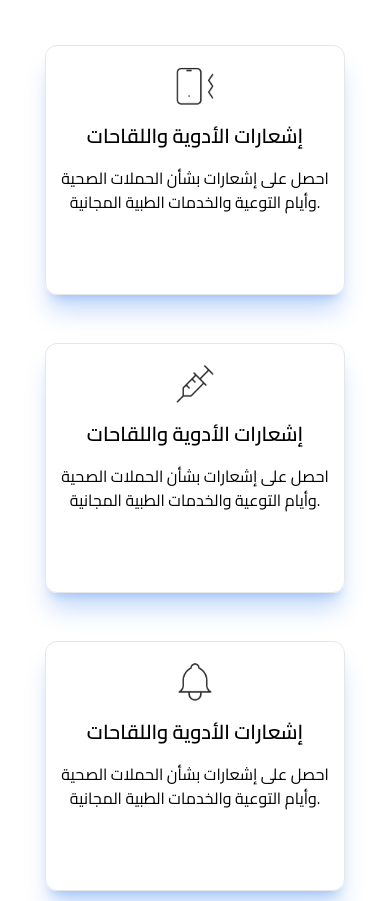
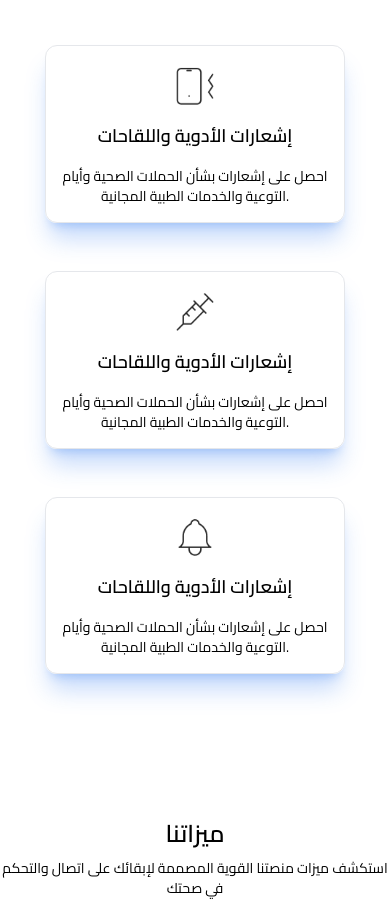
Before and after one commit to imadbenmadi/siha-twasol-front, a React (Vite) app: page /Home in a window 390 px wide. Shown: the part 782-1683 px from the top of the page. Built offline with nearby package versions, Linux system fonts and the light colour scheme; no server answers.

Commit message:
refactor: Update Features component layout and styles

```diff
--- a/src/Components/Home/Features.jsx
+++ b/src/Components/Home/Features.jsx
@@ -13,10 +13,10 @@ function Features() {
                 </div>
             </div>
             <div
-                className=" flex flex-col md:flex-row items-center md:justify-center gap-12  md:overflow-x-auto overflow-hidden
+                className=" flex flex-col md:flex-row items-center lg:justify-center gap-12  md:overflow-x-auto overflow-hidden
             custom-overflow px-12 py-12"
             >
-                <div className=" w-[300px] h-[250px] shrink-0 border shadow-[#2a77f147] shadow-xl  rounded-xl py-4">
+                <div className=" w-[300px] md:h-[250px] shrink-0 border shadow-[#2a77f147] shadow-xl  rounded-xl py-4">
                     <div>
                         <img
                             src={Feature1_image}
@@ -25,16 +25,16 @@ function Features() {
                         />
                     </div>
                     <div className=" text-center">
-                        <div className=" text-xl font-semibold mb-4">
+                        <div className=" text-lg md:text-xl font-semibold mb-4">
                             إشعارات الأدوية واللقاحات
                         </div>
-                        <div>
+                        <div className=" text-sm md:text-base">
                             احصل على إشعارات بشأن الحملات الصحية وأيام التوعية
                             والخدمات الطبية المجانية.
                         </div>
                     </div>
                 </div>{" "}
-                <div className=" w-[300px] h-[250px] shrink-0 border shadow-[#2a77f147] shadow-xl  rounded-xl py-4">
+                <div className=" w-[300px]  md:h-[250px] shrink-0 border shadow-[#2a77f147] shadow-xl  rounded-xl py-4">
                     <div>
                         <img
                             src={Feature2_image}
@@ -43,16 +43,16 @@ function Features() {
                         />
                     </div>
                     <div className=" text-center">
-                        <div className=" text-xl font-semibold mb-4">
+                        <div className=" text-lg md:text-xl font-semibold mb-4">
                             إشعارات الأدوية واللقاحات
                         </div>
-                        <div>
+                        <div className=" text-sm md:text-base">
                             احصل على إشعارات بشأن الحملات الصحية وأيام التوعية
                             والخدمات الطبية المجانية.
                         </div>
                     </div>
                 </div>{" "}
-                <div className=" w-[300px] h-[250px] shrink-0 border shadow-[#2a77f147] shadow-xl  rounded-xl py-4">
+                <div className=" w-[300px]  md:h-[250px] shrink-0 border shadow-[#2a77f147] shadow-xl  rounded-xl py-4">
                     <div>
                         <img
                             src={Feature3_image}
@@ -61,10 +61,10 @@ function Features() {
                         />
                     </div>
                     <div className=" text-center">
-                        <div className=" text-xl font-semibold mb-4">
+                        <div className=" text-lg md:text-xl font-semibold mb-4">
                             إشعارات الأدوية واللقاحات
                         </div>
-                        <div>
+                        <div className=" text-sm md:text-base">
                             احصل على إشعارات بشأن الحملات الصحية وأيام التوعية
                             والخدمات الطبية المجانية.
                         </div>
```
